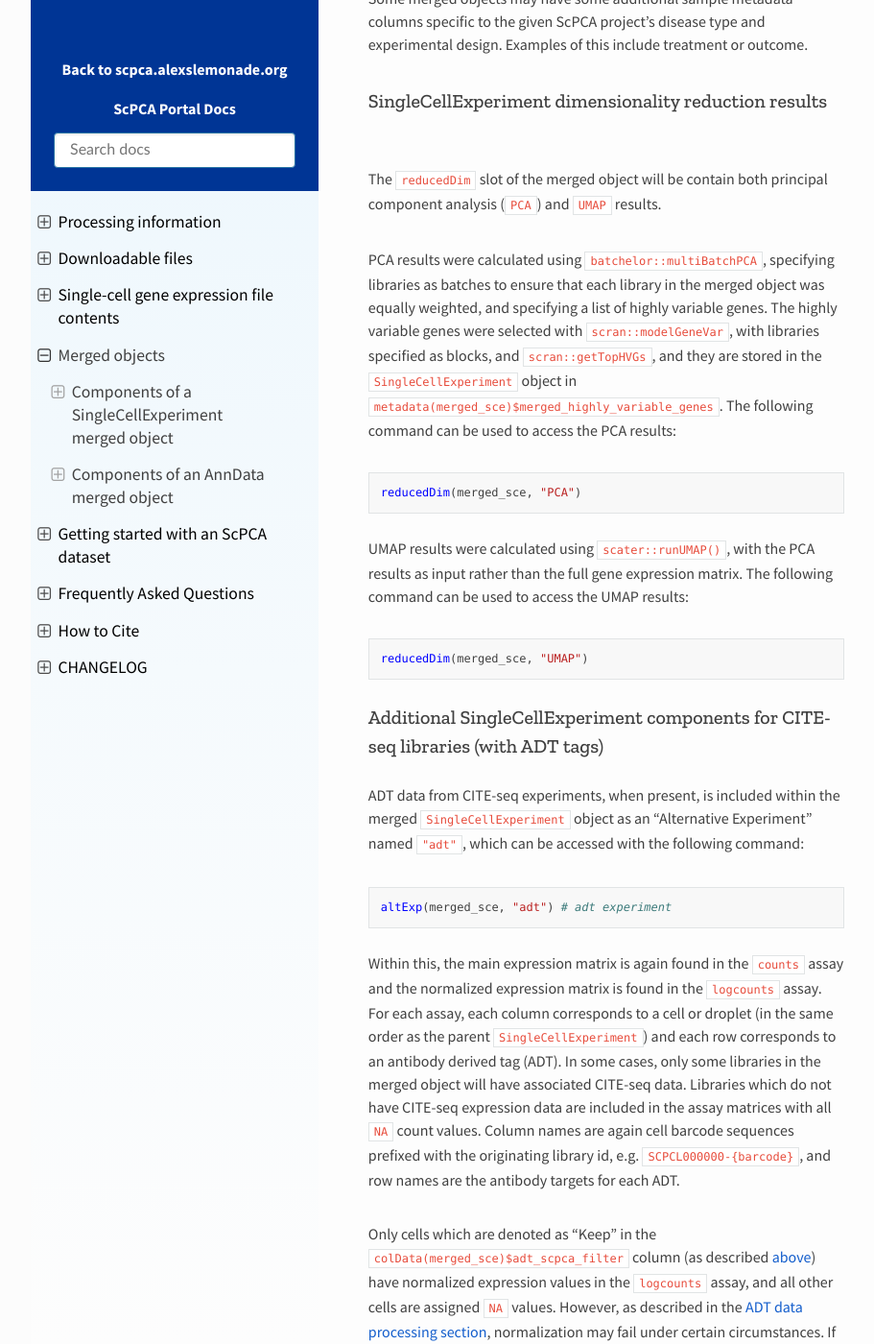
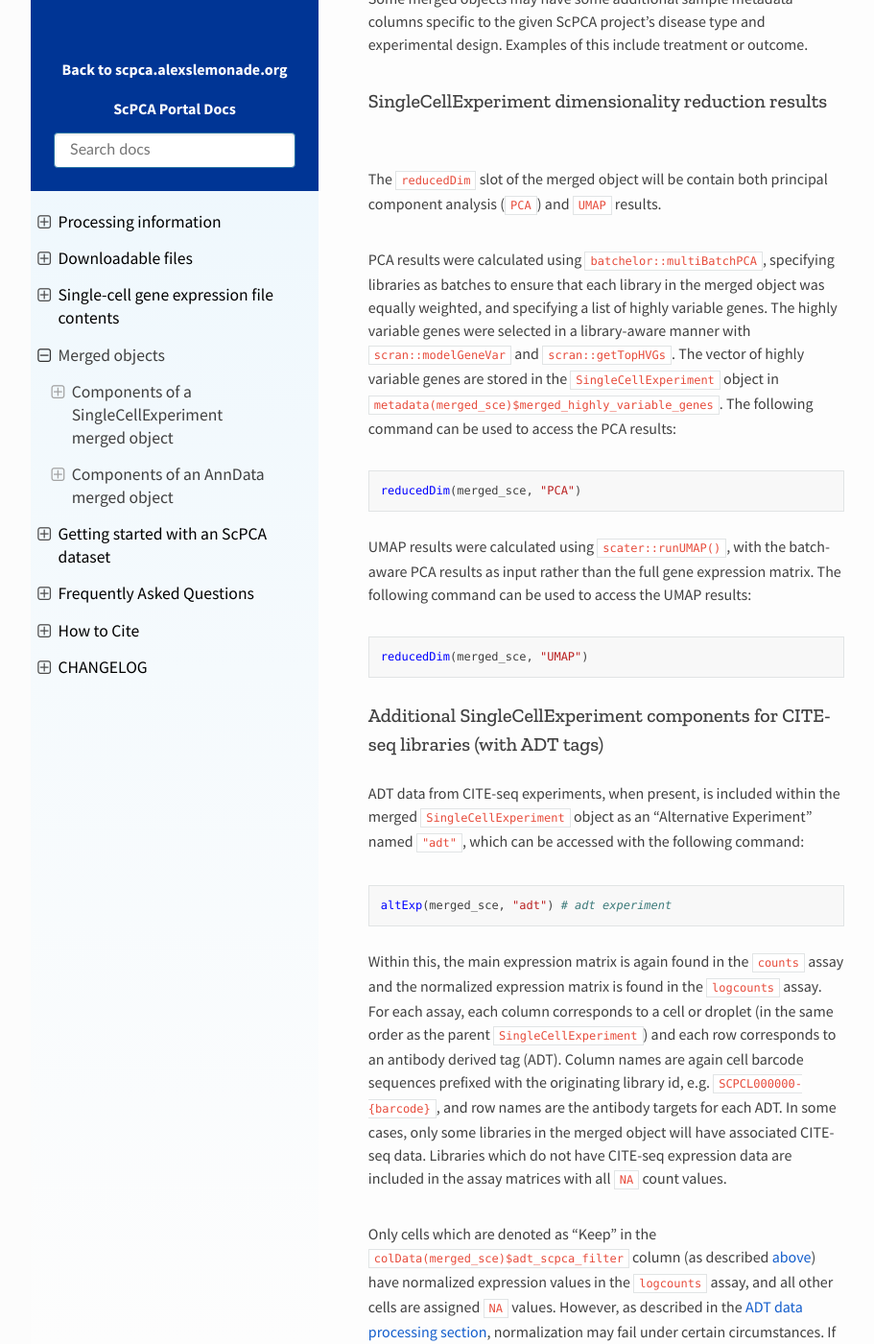
Before and after one commit to DongzeHE/scpca-docs, a Sphinx documentation site: the page built from docs/merged_objects.md, in a window 1280 px wide and 1400 px high, scrolled down 10676 px. Shown: the whole window at 96% size, without its empty margins (158-1069 px from the left). Built offline with Sphinx 7.4.7 and the Read the Docs theme 2.0.0, drawn with Linux system fonts in a browser that asks for light colours; some of the changed text lies outside the part shown.

Commit message:
Apply suggestions from code review
Co-authored-by: Ally Hawkins <54039191+allyhawkins@users.noreply.github.com>

````diff
--- a/docs/merged_objects.md
+++ b/docs/merged_objects.md
@@ -229,14 +229,15 @@ Examples of this include treatment or outcome.
 The `reducedDim` slot of the merged object will be contain both principal component analysis (`PCA`) and `UMAP` results.
 
 PCA results were calculated using [`batchelor::multiBatchPCA`](https://rdrr.io/bioc/batchelor/man/multiBatchPCA.html), specifying libraries as batches to ensure that each library in the merged object was equally weighted, and specifying a list of highly variable genes.
-The highly variable genes were selected with `scran::modelGeneVar`, with libraries specified as blocks, and `scran::getTopHVGs`, and they are stored in the `SingleCellExperiment` object in `metadata(merged_sce)$merged_highly_variable_genes`.
+The highly variable genes were selected in a library-aware manner with `scran::modelGeneVar` and `scran::getTopHVGs`.
+The vector of highly variable genes are stored in the `SingleCellExperiment` object in `metadata(merged_sce)$merged_highly_variable_genes`.
 The following command can be used to access the PCA results:
 
 ```r
 reducedDim(merged_sce, "PCA")
 ```
 
-UMAP results were calculated using `scater::runUMAP()`, with the PCA results as input rather than the full gene expression matrix.
+UMAP results were calculated using `scater::runUMAP()`, with the batch-aware PCA results as input rather than the full gene expression matrix.
 The following command can be used to access the UMAP results:
 
 ```r
@@ -253,9 +254,9 @@ altExp(merged_sce, "adt") # adt experiment
 
 Within this, the main expression matrix is again found in the `counts` assay and the normalized expression matrix is found in the `logcounts` assay.
 For each assay, each column corresponds to a cell or droplet (in the same order as the parent `SingleCellExperiment`) and each row corresponds to an antibody derived tag (ADT).
+Column names are again cell barcode sequences prefixed with the originating library id, e.g. `SCPCL000000-{barcode}`, and row names are the antibody targets for each ADT.
 In some cases, only some libraries in the merged object will have associated CITE-seq data.
 Libraries which do not have CITE-seq expression data are included in the assay matrices with all `NA` count values.
-Column names are again cell barcode sequences prefixed with the originating library id, e.g. `SCPCL000000-{barcode}`, and row names are the antibody targets for each ADT.
 
 Only cells which are denoted as "Keep" in the `colData(merged_sce)$adt_scpca_filter` column (as described [above](#singlecellexperiment-cell-metrics)) have normalized expression values in the `logcounts` assay, and all other cells are assigned `NA` values.
 However, as described in the {ref}`ADT data processing section <processing_information:Processed ADT data>`, normalization may fail under certain circumstances.
````
Also changed, not shown: other parts of docs/merged_objects.md (+1 -1 lines).
